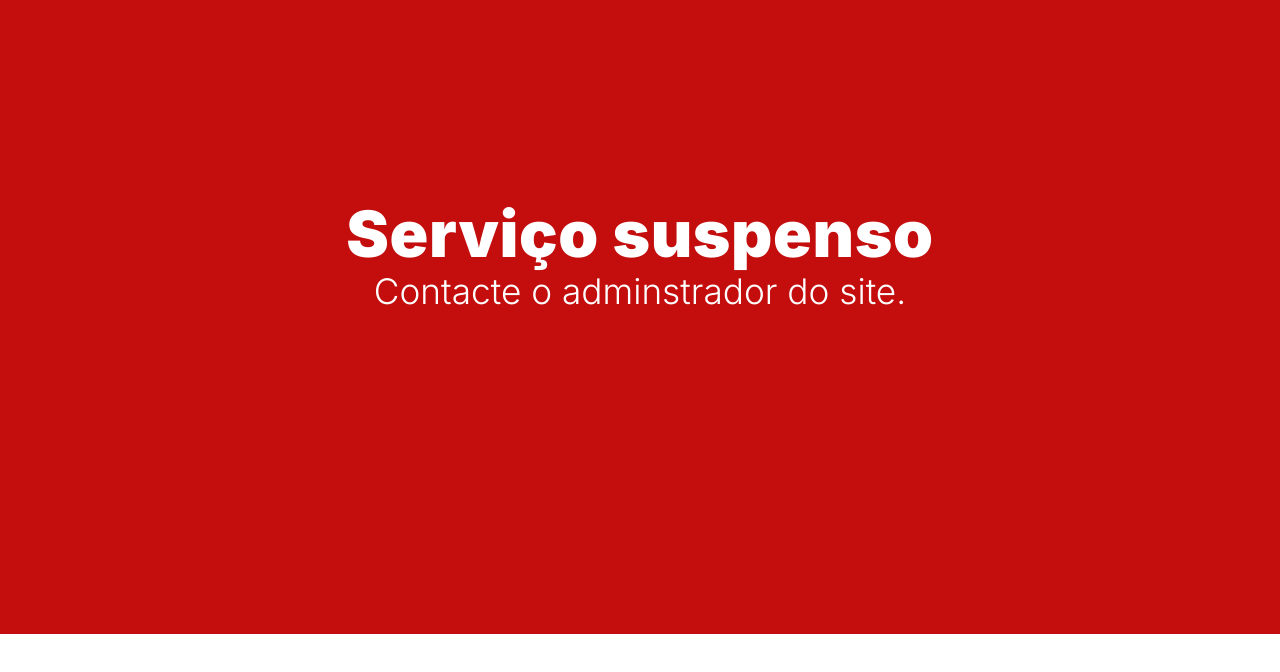
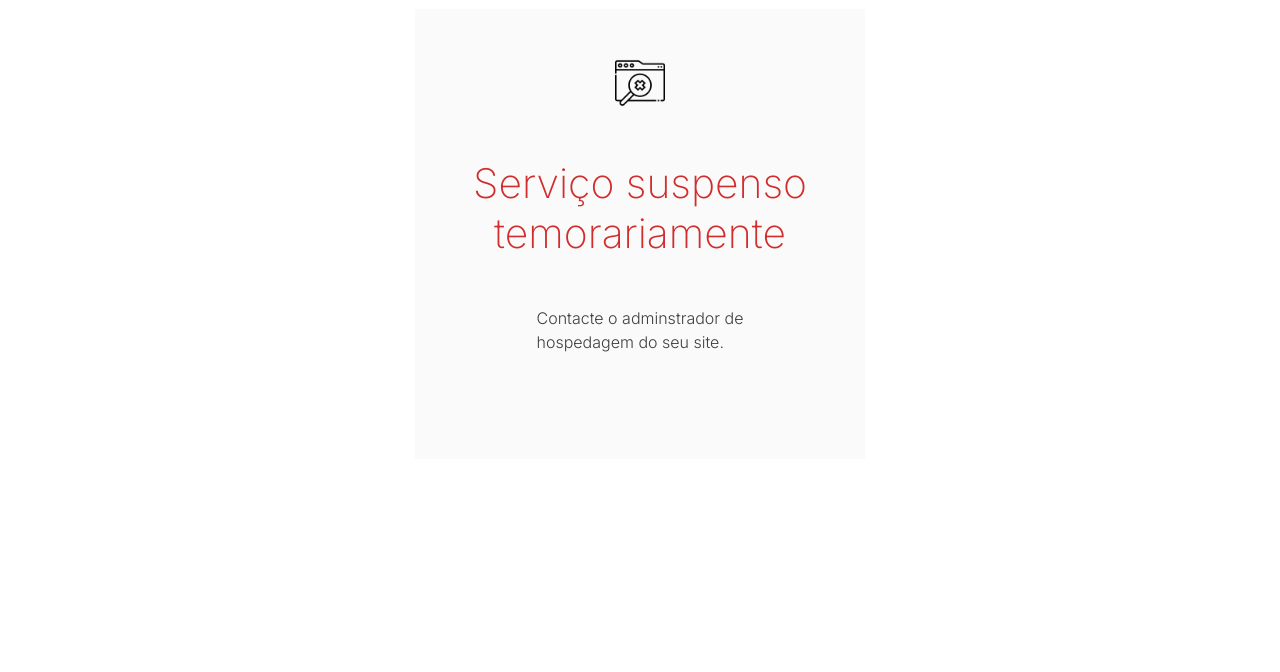
Before and after one commit to walttoncoelho/PotencialEstruturas, a React (Create React App) app: page /Suspenso in a window 1280 px wide. Shown: the part 166-838 px from the top of the page. Built offline with nearby package versions, Linux system fonts and the light colour scheme.

Commit message:
fix page suspenção

```diff
--- a/src/pages/suspenso/Style.jsx
+++ b/src/pages/suspenso/Style.jsx
@@ -4,7 +4,7 @@ export const Container = styled.div`
 margin-top: -200px;
 display: flex;
 flex-direction: column;
-  background-color: #c40e0e;
+  background-color: #ffffff;
   width: 100%;
   height: 100vh;
   margin: auto;
@@ -12,11 +12,31 @@ flex-direction: column;
   align-items: center;
   justify-content: center;
 
-  h1{
-    color: #ffffff;
+`;
+
+
+export const Box = styled.div`
+margin-top: -200px;
+display: flex;
+flex-direction: column;
+  background-color: #fafafa;
+  width: 450px;
+  height: 450px;
+  margin: auto;
+  position: absolute;
+  align-items: center;
+  justify-content: center;
+
+  img {
+    width: 50px;
   }
 
-  h3{
-    color: #ffffff;
+  h1{
+    color: #424242;
+  }
+
+  p{
+    color: #3f3f3f;
+    padding: 40px;
   }
 `;
--- a/src/pages/suspenso/Suspenso.jsx
+++ b/src/pages/suspenso/Suspenso.jsx
@@ -1,15 +1,22 @@
 import React from 'react'
-import { Container } from './Style'
+import { Box, Container } from './Style'
+import Not from '../../assets/suspenso/not.png'
 
 export default function Suspenso() {
   return (
     <>
     <Container>
+      <Box>
 
-    <h1>
-      Serviço suspenso
-    </h1>
-    <h3>Contacte o adminstrador do site.</h3>
+<img className="Logo" src={Not} alt='imagem-logo' />
+
+
+
+    <h2>
+      Serviço suspenso temorariamente
+    </h2>
+    <p>Contacte o adminstrador de <br/>hospedagem do seu site.</p>
+      </Box>
     </Container>
     </>
   )
```
Also changed, not shown: src/assets/suspenso/not.png (added).
